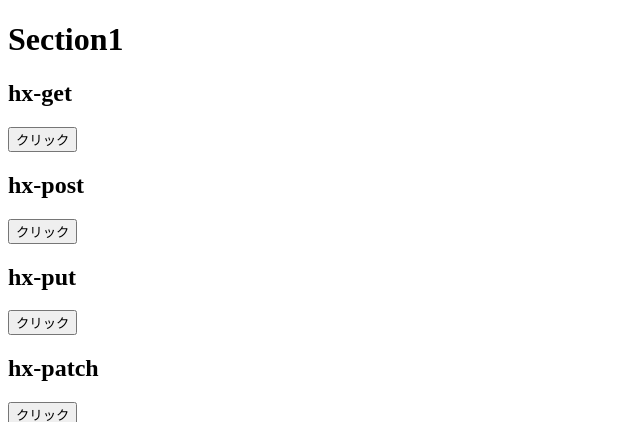
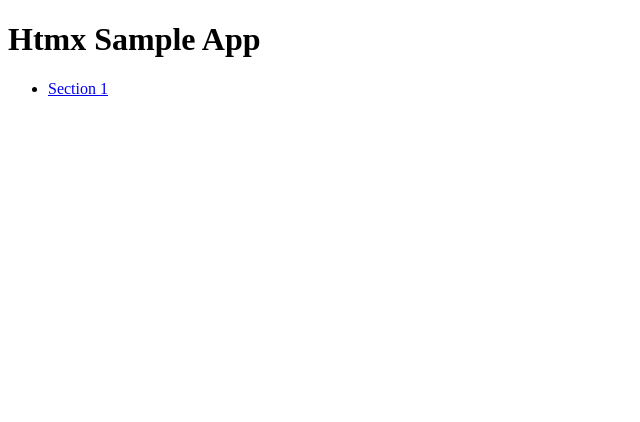
Before and after one commit to tomo1227/htmx_book_app, a FastAPI app: page / in a window 1280 px wide. Shown: the top 422 px of the page, without its empty margins (0-640 px from the left). Run offline with FastAPI, Linux system fonts and the light colour scheme.

Commit message:
htmx sample appのtopページを作成

```diff
--- a/src/main.py
+++ b/src/main.py
@@ -28,6 +28,10 @@ async def handle_request(request: Request):
 
 @app.get("/", response_class=HTMLResponse)
 async def read_root(request: Request):
+    return templates.TemplateResponse("index.html", {"request": request})
+
+@app.get("/section1", response_class=HTMLResponse)
+async def read_section1(request: Request):
     return templates.TemplateResponse("section1.html", {"request": request})
 
 if __name__ == "__main__":
--- /dev/null
+++ b/templates/base.html
@@ -0,0 +1,13 @@
+<!DOCTYPE html>
+<html lang="jp">
+<head>
+    <meta charset="UTF-8">
+    <meta name="viewport" content="width=device-width, initial-scale=1.0">
+    <title>FastAPI with HTMX</title>
+    <script src="{{ url_for('static', path='/htmx/htmx.min.js') }}"></script>
+    <link rel="icon" href="{{ url_for('static', path='/favicon.ico') }}" />
+</head>
+<body>
+    {% block content %}{% endblock %}
+</body>
+</html>
--- /dev/null
+++ b/templates/index.html
@@ -0,0 +1,12 @@
+{% extends "base.html" %}
+
+{% block title %}Home{% endblock %}
+
+{% block content %}
+    <h1>Htmx Sample App</h1>
+    <nav>
+        <ul>
+            <li><a href="/section1">Section 1</a></li>
+        </ul>
+    </nav>
+{% endblock %}
--- a/templates/section1.html
+++ b/templates/section1.html
@@ -1,13 +1,8 @@
-<!DOCTYPE html>
-<html lang="jp">
-<head>
-    <meta charset="UTF-8">
-    <meta name="viewport" content="width=device-width, initial-scale=1.0">
-    <title>FastAPI with HTMX</title>
-    <script src="/static/htmx/htmx.min.js"></script>
-    <link rel="icon" href="/static/favicon.ico" />
-</head>
-<body>
+{% extends "base.html" %}
+
+{% block title %}Home{% endblock %}
+
+{% block content %}
     <h1>Section1</h1>
     <h2>hx-get</h2>
     <button hx-get="/hello">クリック</button>
@@ -19,5 +14,4 @@
     <button hx-patch="/hello">クリック</button>
     <h2>hx-delete</h2>
     <button hx-delete="/hello">クリック</button>
-</body>
-</html>
+{% endblock %}
```
Also changed, not shown: .devcontainer/devcontainer.json.
